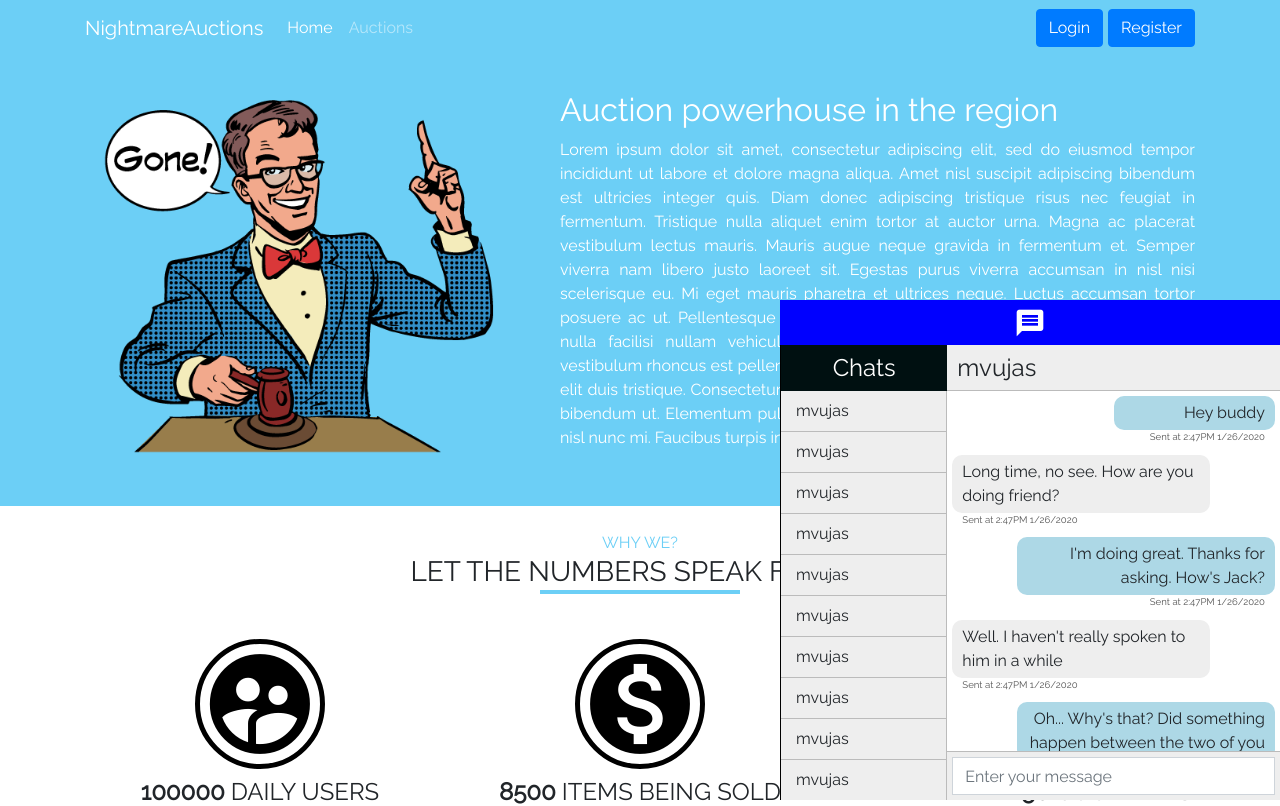
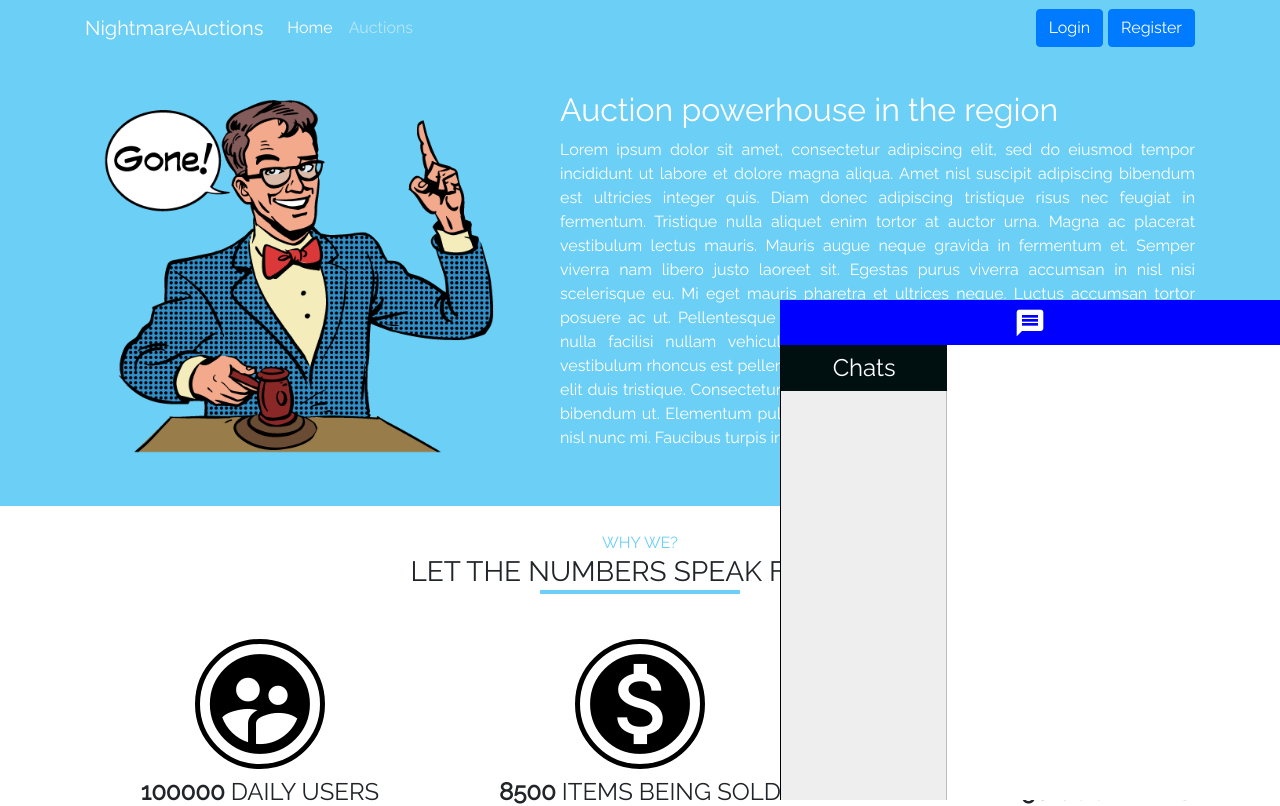
Before and after one commit to mvujas/nightmare-auctions, an Angular app in the folder nightmare-auctions-frontend/: page /home in a window 1280 px wide. Shown: the top 806 px of the page. Built offline with nearby package versions, Linux system fonts and the light colour scheme.

Commit message:
Chat now loads data from backend

```diff
--- a/nightmare-auctions-frontend/src/app/core/chat/chat.component.html
+++ b/nightmare-auctions-frontend/src/app/core/chat/chat.component.html
@@ -14,12 +14,22 @@
     <div class="row" style="height: 100%; margin: 0;">
       <div class="col col-4 no-padding chat-faces">
 
-        <app-chat-face-list></app-chat-face-list>
+        <app-chat-face-list
+          (chatChoosen)="handleChatChoosen($event)"
+          [users]="users"
+          [activeUsername]="activeUsername"
+        ></app-chat-face-list>
 
       </div>
       <div class="col col-8 no-padding">
 
-        <app-chat-content></app-chat-content>
+        <app-chat-content
+          *ngIf="activeUsername"
+          [activeUsername]="activeUsername"
+          [myUsername]="myUsername"
+          [messages]="messages"
+          (sendMessage)="handleMessageSendSubmission($event)"
+        ></app-chat-content>
 
       </div>
     </div>
--- /dev/null
+++ b/nightmare-auctions-frontend/src/app/core/chat/message-holder.ts
@@ -0,0 +1,4 @@
+export interface MessageHolder {
+    username: string;
+    text: string;
+}
--- a/nightmare-auctions-frontend/src/app/core/chat/sub-components/chat-content/chat-content.component.html
+++ b/nightmare-auctions-frontend/src/app/core/chat/sub-components/chat-content/chat-content.component.html
@@ -1,16 +1,22 @@
 <div class="chat-content">
   <div class="user-username">
-    mvujas
+    {{ activeUsername }}
   </div>
   <div class="message-content">
-    <div class="message-list">
+    <div class="message-list" id="message-list">
 
-      <app-message text="Hey buddy" [received]="false"></app-message>
+      <app-message
+        *ngFor="let message of messages"
+        [text]="message.text"
+        [received]="message.sender.username != myUsername"
+      ></app-message>
+
+      <!--<app-message text="Hey buddy" [received]="false"></app-message>
       <app-message text="Long time, no see. How are you doing friend?" [received]="true"></app-message>
       <app-message text="I'm doing great. Thanks for asking. How's Jack?" [received]="false"></app-message>
       <app-message text="Well. I haven't really spoken to him in a while" [received]="true"></app-message>
       <app-message text="Oh... Why's that? Did something happen between the two of you" [received]="false"></app-message>
-      <app-message text="I'd rather not talk about it, I hope you understand... How's you job going? I was jubilant when I heard you got it, I have never doubted your potential" [received]="true"></app-message>
+      <app-message text="I'd rather not talk about it, I hope you understand... How's you job going? I was jubilant when I heard you got it, I have never doubted your potential" [received]="true"></app-message>-->
 
     </div>
   </div>
--- a/nightmare-auctions-frontend/src/app/core/chat/sub-components/chat-content/chat-content.component.ts
+++ b/nightmare-auctions-frontend/src/app/core/chat/sub-components/chat-content/chat-content.component.ts
@@ -1,22 +1,58 @@
-import { Component, OnInit } from '@angular/core';
+import { Component, OnInit, AfterViewInit, Input, Output, EventEmitter } from '@angular/core';
 import { FormBuilder } from '@angular/forms';
+import { MessageHolder } from '../../message-holder';
+import { PrivateMessage } from '@app/shared/model/private-message';
+
 
 @Component({
   selector: 'app-chat-content',
   templateUrl: './chat-content.component.html',
   styleUrls: ['./chat-content.component.scss']
 })
-export class ChatContentComponent implements OnInit {
+export class ChatContentComponent implements OnInit, AfterViewInit {
+
+  @Input()
+  private activeUsername: string;
+  @Input()
+  private myUsername: string;
+  @Input()
+  private messages: PrivateMessage[];
+  @Output()
+  private sendMessage = new EventEmitter<MessageHolder>();
+
+  ngAfterViewInit(): void {
+    this.scrollMessagesToBottom();
+  }
 
   constructor() { }
 
   private message: string = '';
 
   ngOnInit() {
+    if(this.activeUsername == null) {
+      throw new Error(
+        "Active username cannot be null in ChatContentComponent");
+    }
+    if(this.myUsername == null) {
+      throw new Error(
+        "My username cannot be null in ChatContentComponent");
+    }
+  }
+
+  gotoBottom(id){
+    let element = document.getElementById(id);
+    element.scrollTop = element.scrollHeight - element.clientHeight;
+  }
+
+  scrollMessagesToBottom() {
+    this.gotoBottom("message-list");
   }
 
   tryToSendMessage() {
-    console.log(this.message);
+    this.sendMessage.emit({
+      username: this.activeUsername,
+      text: this.message.trim()
+    });
     this.message = "";
   }
 
--- a/nightmare-auctions-frontend/src/app/core/chat/sub-components/chat-face-list/chat-face-list.component.html
+++ b/nightmare-auctions-frontend/src/app/core/chat/sub-components/chat-face-list/chat-face-list.component.html
@@ -3,18 +3,14 @@
     Chats
   </div>
   <div class="chat-face-list-content">
-    <app-chat-face username="mvujas"></app-chat-face>
-    <app-chat-face username="mvujas"></app-chat-face>
-    <app-chat-face username="mvujas"></app-chat-face>
-    <app-chat-face username="mvujas"></app-chat-face>
-    <app-chat-face username="mvujas"></app-chat-face>
-    <app-chat-face username="mvujas"></app-chat-face>
-    <app-chat-face username="mvujas"></app-chat-face>
-    <app-chat-face username="mvujas"></app-chat-face>
-    <app-chat-face username="mvujas"></app-chat-face>
-    <app-chat-face username="mvujas"></app-chat-face>
-    <app-chat-face username="mvujas"></app-chat-face>
-    <app-chat-face username="mvujas"></app-chat-face>
-    <app-chat-face [isLastChild]="true" username="mvujas"></app-chat-face>
+
+    <app-chat-face
+      *ngFor="let user of users; let last = last"
+      [username]="user.username"
+      [active]="user.username == activeUsername"
+      [isLastChild]="last"
+      (chatChoosen)="chatFaceChanged($event)"
+    ></app-chat-face>
+
   </div>
 </div>
--- a/nightmare-auctions-frontend/src/app/core/chat/sub-components/chat-face-list/chat-face-list.component.ts
+++ b/nightmare-auctions-frontend/src/app/core/chat/sub-components/chat-face-list/chat-face-list.component.ts
@@ -1,4 +1,5 @@
-import { Component, OnInit } from '@angular/core';
+import { Component, OnInit, EventEmitter, Output, Input } from '@angular/core';
+import { User } from '@app/shared/model/user';
 
 @Component({
   selector: 'app-chat-face-list',
@@ -7,9 +8,21 @@ import { Component, OnInit } from '@angular/core';
 })
 export class ChatFaceListComponent implements OnInit {
 
+  @Output()
+  private chatChoosen = new EventEmitter<string>();
+
+  @Input()
+  private activeUsername: string;
+  @Input()
+  private users: User[];
+
   constructor() { }
 
   ngOnInit() {
   }
 
+  chatFaceChanged(username: string) {
+    this.chatChoosen.emit(username);
+  }
+
 }
--- a/nightmare-auctions-frontend/src/app/core/chat/sub-components/chat-face/chat-face.component.html
+++ b/nightmare-auctions-frontend/src/app/core/chat/sub-components/chat-face/chat-face.component.html
@@ -1,4 +1,4 @@
-<div class="chat-face" [class.not-last-child]="!isLastChild">
+<div class="chat-face" [class.not-last-child]="!isLastChild" [class.active]="active" (click)="handleClick()">
   <div class="user-username">
     {{ username }}
   </div>
--- a/nightmare-auctions-frontend/src/app/core/chat/sub-components/chat-face/chat-face.component.scss
+++ b/nightmare-auctions-frontend/src/app/core/chat/sub-components/chat-face/chat-face.component.scss
@@ -4,8 +4,8 @@
     cursor: pointer;
     padding: 8px 15px;
 
-    &:hover {
-        background-color: #ddd;
+    &:hover, &.active {
+        background-color: #ccc;
     }
 
     &.not-last-child {
--- a/nightmare-auctions-frontend/src/app/core/chat/sub-components/chat-face/chat-face.component.ts
+++ b/nightmare-auctions-frontend/src/app/core/chat/sub-components/chat-face/chat-face.component.ts
@@ -1,4 +1,5 @@
-import { Component, OnInit, Input } from '@angular/core';
+import { Component, OnInit, Input, Output } from '@angular/core';
+import { EventEmitter } from '@angular/core';
 
 @Component({
   selector: 'app-chat-face',
@@ -11,6 +12,11 @@ export class ChatFaceComponent implements OnInit {
   private username: string;
   @Input()
   private isLastChild: boolean;
+  @Input()
+  private active: boolean;
+
+  @Output()
+  private chatChoosen = new EventEmitter<string>();
 
   constructor() { }
 
@@ -20,6 +26,11 @@ export class ChatFaceComponent implements OnInit {
         "Username in ChatFaceComponent cannot be null");
     }
     this.isLastChild = this.isLastChild || false;
+    this.active = this.active || false;
+  }
+
+  handleClick() {
+    this.chatChoosen.emit(this.username);
   }
 
 }
--- /dev/null
+++ b/nightmare-auctions-frontend/src/app/core/http/private-message/private-message.service.ts
@@ -0,0 +1,27 @@
+import { Injectable } from '@angular/core';
+import { HttpClient } from '@angular/common/http';
+import { Observable } from 'rxjs';
+import { User } from '@app/shared/model/user';
+import { PrivateMessage } from '@app/shared/model/private-message';
+
+@Injectable({
+  providedIn: 'root'
+})
+export class PrivateMessageService {
+
+  constructor(private http: HttpClient) { }
+
+  public getAllChaters(username: string): Observable<User[]> {
+    return this.http.get<User[]>(`api/message/${username}`);
+  }
+
+  public getMessagesBetweenUsers(
+      username1: string, username2: string): Observable<PrivateMessage[]> {
+    return this.http.get<PrivateMessage[]>(`api/message/${username1}/${username2}`);
+  }
+
+  public sendMessage(receiver: string, text: string) {
+    return this.http.post(`api/message/${receiver}`, { text: text });
+  }
+
+}
```
Also changed, not shown: nightmare-auctions-frontend/src/app/core/chat/chat.component.ts (+67 -1 lines), 1 other file (tests, documents, lock files or other folders).
